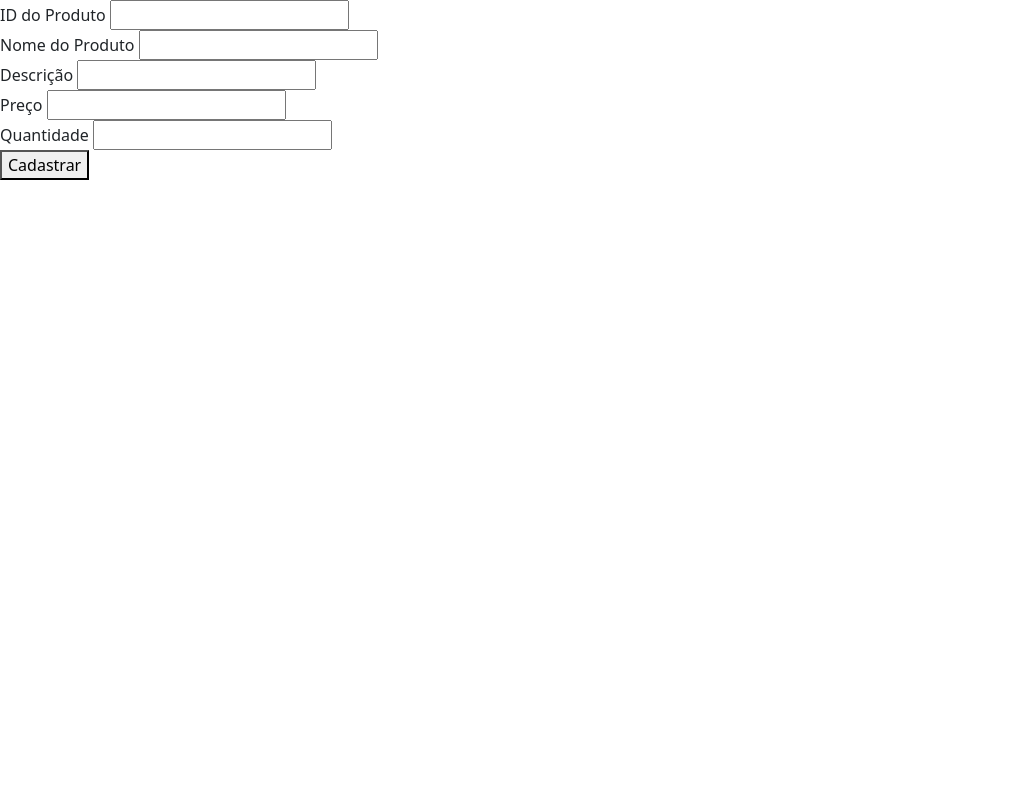
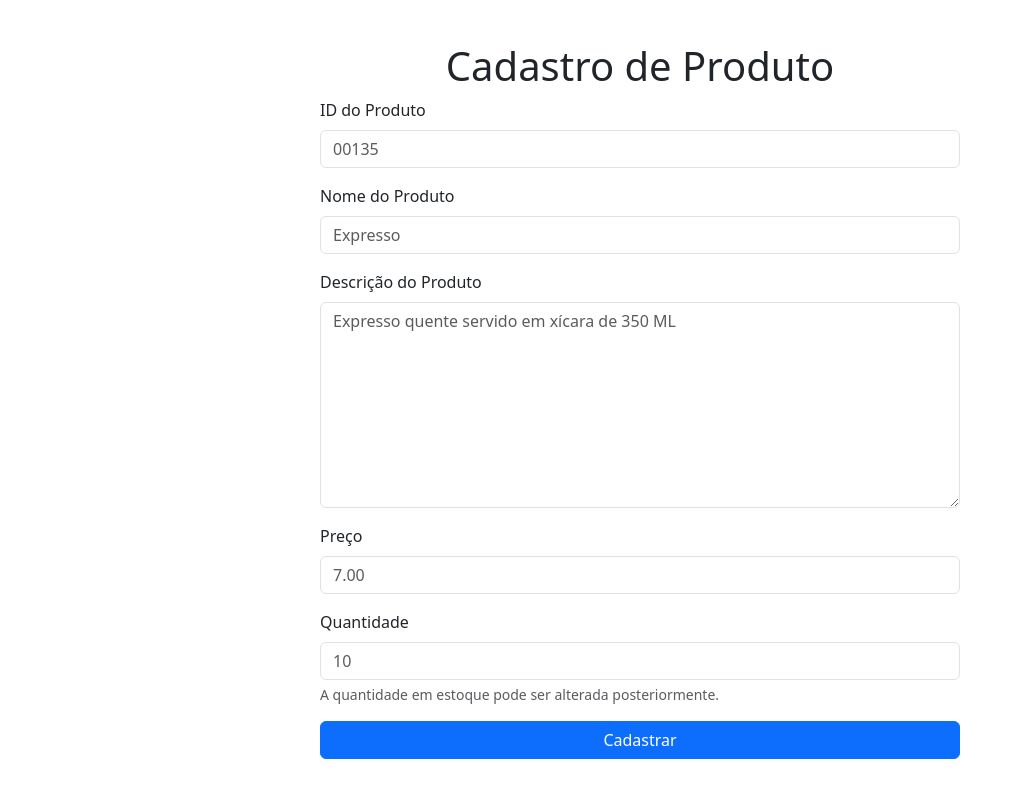
Before and after one commit to evaaldo/CAFETERIA-APP, a plain HTML site: page frontend/src/cadastroProduto.html in a window 1280 px wide. Shown: the whole page, without its empty margins (0-1023 px from the left). Drawn offline with nearby package versions, Linux system fonts and the light colour scheme.

Commit message:
Feat: Estilização do formulário

```diff
--- a/frontend/src/cadastroProduto.html
+++ b/frontend/src/cadastroProduto.html
@@ -5,6 +5,7 @@
     <meta name="viewport" content="width=device-width, initial-scale=1.0">
     <title>Cadastro de Produto</title>
     <link rel="stylesheet" href="https://cdn.jsdelivr.net/npm/bootstrap@5.3.2/dist/css/bootstrap.min.css" integrity="sha384-T3c6CoIi6uLrA9TneNEoa7RxnatzjcDSCmG1MXxSR1GAsXEV/Dwwykc2MPK8M2HN" crossorigin="anonymous">
+    <link rel="stylesheet" href="./css/style.css">
     <link href="https://cdn.jsdelivr.net/npm/bootstrap@5.3.3/dist/css/bootstrap.min.css" rel="stylesheet" integrity="sha384-QWTKZyjpPEjISv5WaRU9OFeRpok6YctnYmDr5pNlyT2bRjXh0JMhjY6hW+ALEwIH" crossorigin="anonymous">
 
     <script src="https://cdnjs.cloudflare.com/ajax/libs/jquery/3.7.1/jquery.min.js" integrity="sha512-v2CJ7UaYy4JwqLDIrZUI/4hqeoQieOmAZNXBeQyjo21dadnwR+8ZaIJVT8EE2iyI61OV8e6M8PP2/4hpQINQ/g==" crossorigin="anonymous" referrerpolicy="no-referrer"></script>
@@ -12,28 +13,30 @@
     <script src="https://cdn.jsdelivr.net/npm/bootstrap@4.6.2/dist/js/bootstrap.bundle.min.js" integrity="sha384-Fy6S3B9q64WdZWQUiU+q4/2Lc9npb8tCaSX9FK7E8HnRr0Jz8D6OP9dO5Vg3Q9ct" crossorigin="anonymous"></script>
 </head>
 <body>
-    <form id="formularioCadastro" action="">
-        <div>
-            <label for="idProduto">ID do Produto</label>
-            <input type="text" name="idProduto" id="idProduto">
+    <h1>Cadastro de Produto</h1>
+    <form id="formularioCadastro">
+        <div class="mb-3">
+            <label for="idProduto" class="form-label">ID do Produto</label>
+            <input type="idProduto" class="form-control" id="idProduto" placeholder="00135">
+            </div>
+        <div class="mb-3">
+            <label for="nomeProduto" class="form-label">Nome do Produto</label>
+            <input type="text" class="form-control" id="nomeProduto" placeholder="Expresso">
         </div>
-        <div>
-            <label for="nomeProduto">Nome do Produto</label>
-            <input type="text" name="nomeProduto" id="nomeProduto">
+        <div class="mb-3">
+            <label for="descricao" class="form-label">Descrição do Produto</label>
+            <textarea type="text" class="form-control" id="descricao" rows="8" placeholder="Expresso quente servido em xícara de 350 ML"></textarea>
         </div>
-        <div>
-            <label for="descricao">Descrição</label>
-            <input type="text" name="descricao" id="descricao">
+        <div class="mb-3">
+            <label for="preco" class="form-label">Preço</label>
+            <input type="text" class="form-control" id="preco" placeholder="7.00">
         </div>
-        <div>
-            <label for="preco">Preço</label>
-            <input type="text" name="preco" id="preco">
+        <div class="mb-3">
+          <label for="quantidade" class="form-label">Quantidade</label>
+          <input type="text" class="form-control" id="quantidade" aria-describedby="emailHelp" placeholder="10">
+          <div id="emailHelp" class="form-text">A quantidade em estoque pode ser alterada posteriormente.</div>
         </div>
-        <div>
-            <label for="quantidade">Quantidade</label>
-            <input type="text" name="quantidade" id="quantidade">
-        </div>
-        <button type="submit">Cadastrar</button>
+        <button type="submit" class="btn btn-primary w-100">Cadastrar</button>
     </form>
 
     <script src="./js/cadastroProdutos.js"></script>
--- /dev/null
+++ b/frontend/src/css/formulario.css
@@ -0,0 +1,4 @@
+#formularioCadastro {
+    width: 50vw;
+    max-width: 50vw;
+}
--- a/frontend/src/css/style.css
+++ b/frontend/src/css/style.css
@@ -1,5 +1,6 @@
 @import url(./banner.css);
 @import url(./conteudo.css);
+@import url(./formulario.css);
 
 * {
     padding: 0;
--- a/frontend/src/js/cadastroProdutos.js
+++ b/frontend/src/js/cadastroProdutos.js
@@ -33,14 +33,12 @@ document.addEventListener('DOMContentLoaded', () => {
         })
         .then(response => response.json())
         .then(data => {
-            // Aqui você pode tratar a resposta do servidor
-            console.log("Produto adicionado:", data);
-            // Limpar o formulário após o envio bem-sucedido
+            console.log(data);
             formCadastro.reset();
         })
         .catch(error => {
             document.getElementById("formularioCadastro").innerHTML = `
-                <div class="alert alert-danger" role="alert">
+                <div class="alert alert-danger text-center" role="alert">
                     Erro ao conectar-se com o servidor
                 </div>
             `;
--- a/frontend/src/js/listagemProdutos.js
+++ b/frontend/src/js/listagemProdutos.js
@@ -23,7 +23,7 @@ document.addEventListener('DOMContentLoaded', () => {
     })
     .catch(error => {
         document.getElementById("conteudo").innerHTML = `
-            <div class="alert alert-danger" role="alert">
+            <div class="alert alert-danger text-center" role="alert">
                 Erro ao conectar-se com o servidor
             </div>
         `;
```
